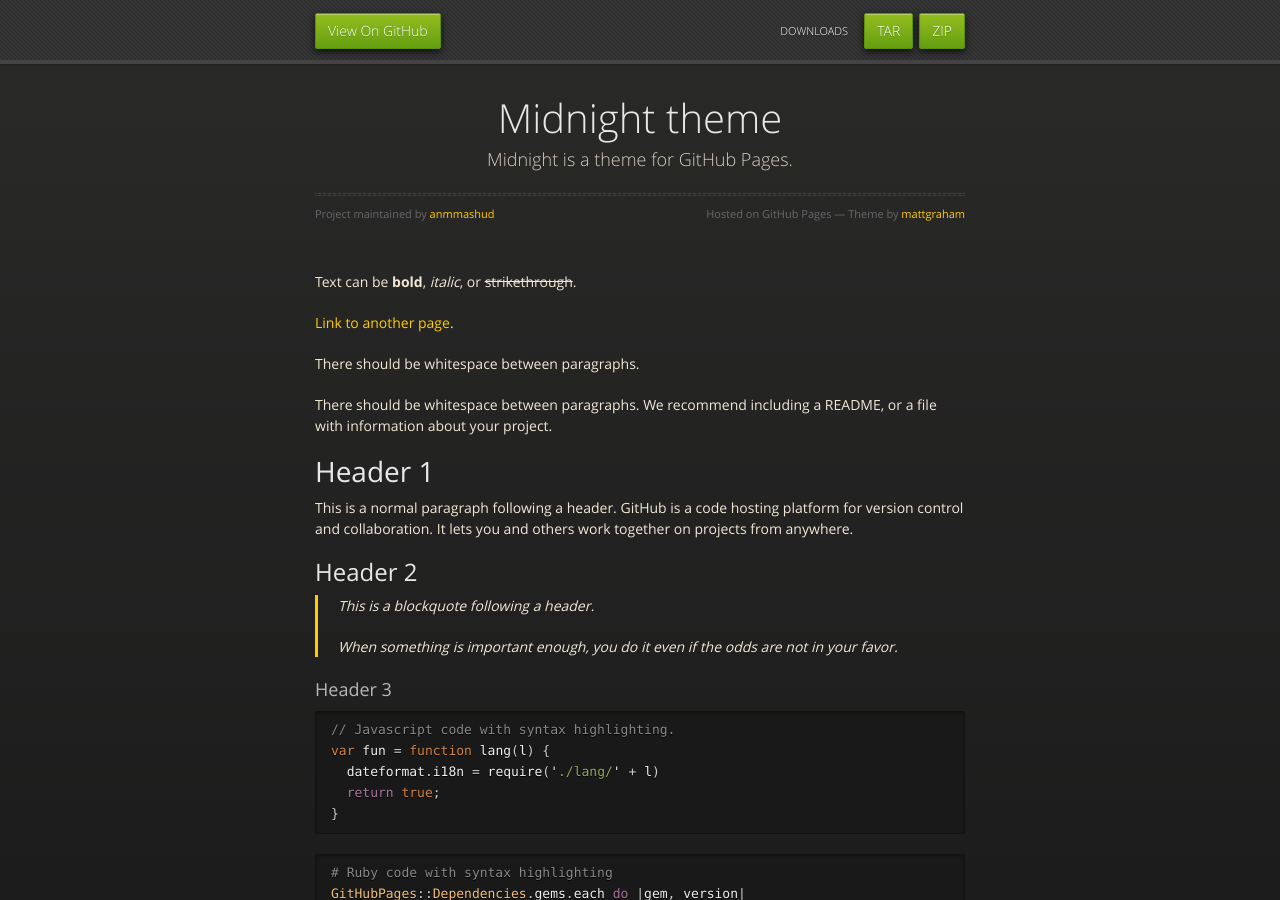
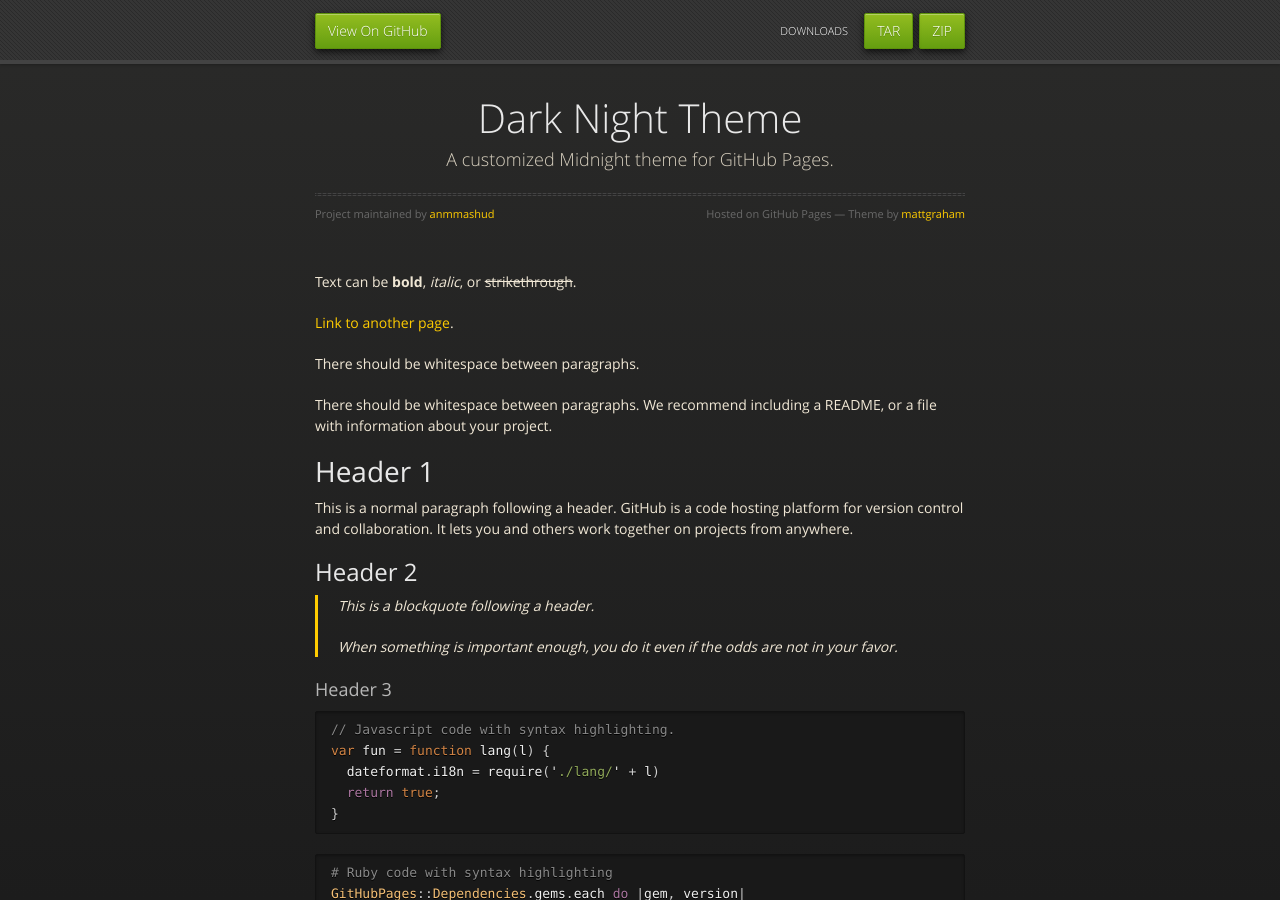
Before and after one commit to anmmashud/Dark-Night-Theme, a Jekyll site: the page built from index.md, in a window 1280 px wide and 900 px high. Built offline with Jekyll 4.4.1, drawn with Linux system fonts in a browser that asks for light colours.

Commit message:
Updated _config.yml and made changes to the theme

```diff
--- a/_config.yml
+++ b/_config.yml
@@ -1,5 +1,5 @@
-title: Midnight theme
-description: Midnight is a theme for GitHub Pages.
+title: Dark Night Theme
+description: A customized Midnight theme for GitHub Pages.
 show_downloads: true
 google_analytics:
 theme: jekyll-theme-midnight
```
